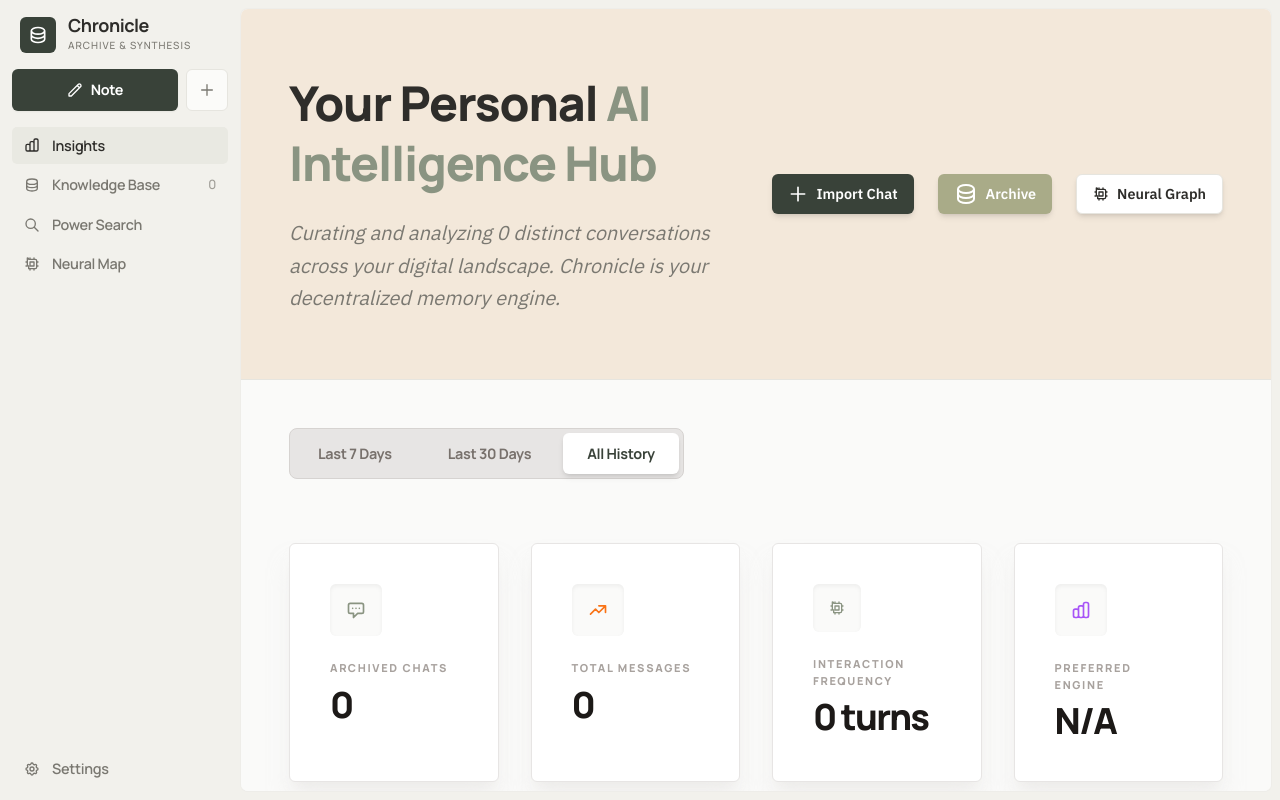
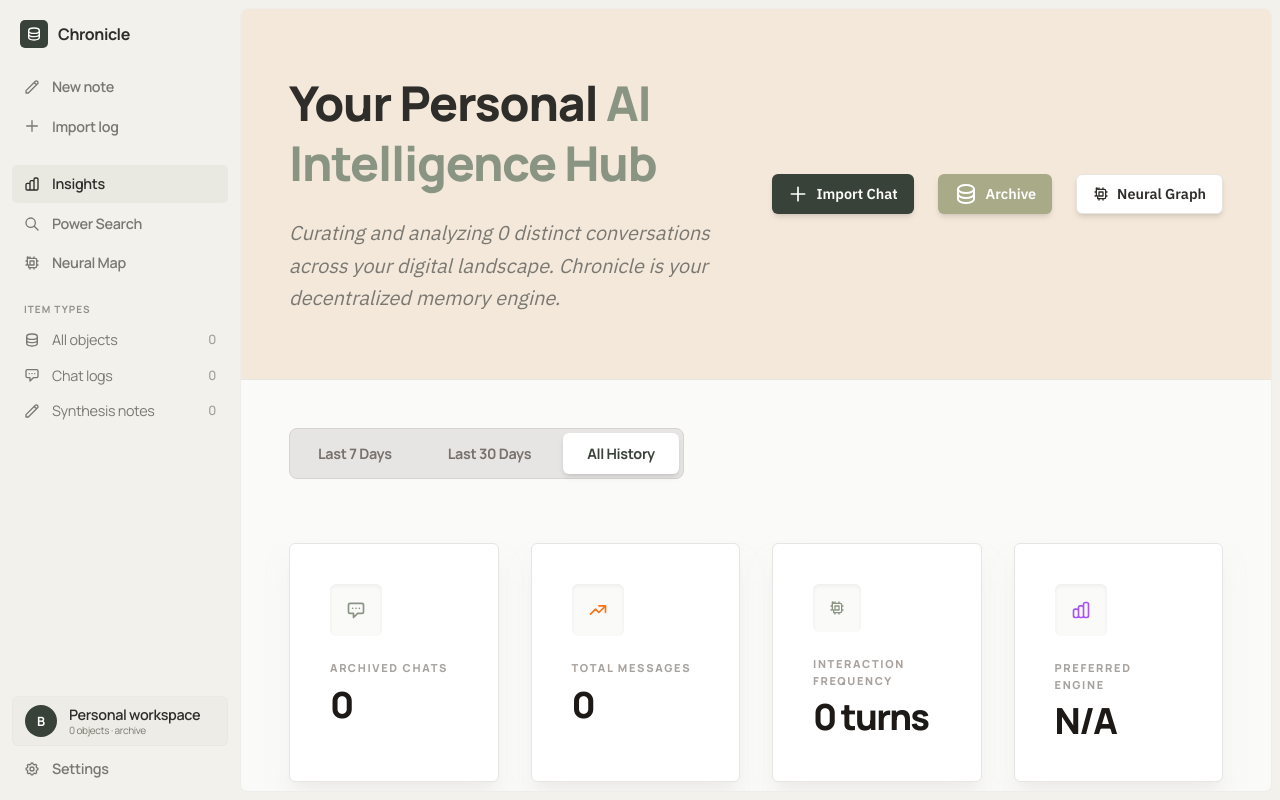
Before and after one commit to Bojanni050/Chronicle-Gaia, a React (Vite) app: page / in a window 1280 px wide. Built offline with nearby package versions, Linux system fonts and the light colour scheme.

Commit message:
Refine Chronicle mindstack-style layout

```diff
--- a/App.tsx
+++ b/App.tsx
@@ -2,7 +2,7 @@
 import React, { useState, useEffect, useMemo, useRef } from 'react';
 import { ChatEntry, SourceType, AppState, Settings, Theme, AIProvider, ViewMode, ItemType, Link, CaptureData, FoundationCaptureState, SourceFileState } from './types';
 import { Sidebar } from './components/Sidebar';
-import { SearchIcon, PlusIcon, DatabaseIcon, SettingsIcon, XIcon, ChartIcon, NetworkIcon, ActivityIcon, BoltIcon, PencilIcon } from './components/Icons';
+import { SearchIcon, PlusIcon, DatabaseIcon, SettingsIcon, XIcon, ChartIcon, NetworkIcon, ActivityIcon, BoltIcon, PencilIcon, MessageIcon } from './components/Icons';
 import { UploadModal, SourceFileRef, AttachmentRef } from './components/UploadModal';
 import { ChatViewer } from './components/ChatViewer';
 import { SettingsModal } from './components/SettingsModal';
@@ -578,43 +578,36 @@ const App: React.FC = () => {
 
   const navItem = (active: boolean) =>
     `w-full flex items-center gap-3 px-3 py-2 rounded-lg text-sm font-semibold transition-colors ${active ? 'bg-sandstone/70 dark:bg-stone-800 text-earth-dark dark:text-white' : 'text-moss-brown dark:text-stone-400 hover:bg-hover-bg dark:hover:bg-stone-800/60'}`;
+  const navCount = 'ml-auto text-xs font-medium text-moss-brown/70 dark:text-stone-500';
   const panel = 'flex-1 flex overflow-hidden relative rounded-2xl bg-paper dark:bg-stone-900 border border-sandstone/60 dark:border-stone-800';
+  const typeRow = (active: boolean) =>
+    `w-full flex items-center gap-3 px-3 py-1.5 rounded-lg text-sm transition-colors ${active ? 'bg-sandstone/70 dark:bg-stone-800 text-earth-dark dark:text-white font-semibold' : 'text-moss-brown dark:text-stone-400 hover:bg-hover-bg dark:hover:bg-stone-800/60'}`;
 
   return (
     <div className={`flex h-screen bg-warm-beige dark:bg-stone-950 text-earth-dark dark:text-stone-100 transition-colors duration-300 overflow-hidden ${isMacOS ? 'pt-4' : ''}`}>
 
-      <nav className={`w-60 shrink-0 flex flex-col gap-4 px-3 pb-3 font-sans ${isMacOS ? 'pt-8' : 'pt-4'}`}>
-        <div className="flex items-center gap-3 px-2 cursor-pointer" onClick={() => setState(prev => ({ ...prev, viewMode: 'dashboard', viewingChat: null }))}>
-          <div className="bg-[#394239] p-2 rounded-xl text-white"><DatabaseIcon className="h-5 w-5" /></div>
-          <div className="flex flex-col">
-            <h1 className="text-lg font-bold tracking-tight text-earth-dark dark:text-white leading-none">Chronicle</h1>
-            <p className="text-[10px] text-moss-brown dark:text-stone-500 font-medium uppercase tracking-widest mt-1">Archive & Synthesis</p>
-          </div>
+      <nav className={`w-60 shrink-0 flex flex-col gap-5 px-3 pb-3 font-sans ${isMacOS ? 'pt-8' : 'pt-4'}`}>
+        <div className="flex items-center gap-2.5 px-2 pt-1 cursor-pointer" onClick={() => setState(prev => ({ ...prev, viewMode: 'dashboard', viewingChat: null }))}>
+          <div className="bg-[#394239] p-1.5 rounded-lg text-white"><DatabaseIcon className="h-4 w-4" /></div>
+          <h1 className="text-base font-bold tracking-tight text-earth-dark dark:text-white leading-none">Chronicle</h1>
         </div>
 
-        <div className="flex gap-2">
-          <button
-            onClick={handleCreateNote}
-            className="flex-1 flex items-center justify-center gap-2 bg-[#394239] hover:bg-[#2C362C] text-white py-2.5 rounded-xl text-sm font-bold transition-colors shadow-sm"
-          >
-            <PencilIcon className="w-4 h-4" /> Note
+        <div className="flex flex-col gap-0.5">
+          <button onClick={handleCreateNote} className={navItem(false)} title="New synthesis note">
+            <PencilIcon className="w-4 h-4" /> New note
           </button>
           <button
             onClick={() => setState(prev => ({ ...prev, isUploading: true }))}
-            title="Import Log"
-            className="px-3 rounded-xl border border-sandstone dark:border-stone-700 bg-paper dark:bg-stone-800 text-moss-brown hover:text-earth-dark dark:hover:text-white transition-colors"
+            className={navItem(false)}
+            title="Import chat log"
           >
-            <PlusIcon className="w-4 h-4" />
+            <PlusIcon className="w-4 h-4" /> Import log
           </button>
         </div>
 
         <div className="flex flex-col gap-0.5">
           <button onClick={() => setState(prev => ({ ...prev, viewMode: 'dashboard' }))} className={navItem(state.viewMode === 'dashboard')}>
             <ChartIcon className="w-4 h-4" /> Insights
-          </button>
-          <button onClick={() => setState(prev => ({ ...prev, viewMode: 'archive' }))} className={navItem(state.viewMode === 'archive')}>
-            <DatabaseIcon className="w-4 h-4" /> Knowledge Base
-            <span className="ml-auto text-xs font-medium text-moss-brown/70">{state.chats.filter(c => !c.archived).length}</span>
           </button>
           <button onClick={() => setState(prev => ({ ...prev, viewMode: 'search' }))} className={navItem(state.viewMode === 'search')}>
             <SearchIcon className="w-4 h-4" /> Power Search
@@ -624,7 +617,36 @@ const App: React.FC = () => {
           </button>
         </div>
 
-        <div className="mt-auto">
+        <div className="flex flex-col gap-0.5">
+          <p className="text-[10px] font-bold uppercase tracking-widest text-moss-brown/80 dark:text-stone-500 px-3 mb-1">Item types</p>
+          <button onClick={() => setState(prev => ({ ...prev, viewMode: 'archive', selectedType: 'all' }))} className={typeRow(state.viewMode === 'archive' && state.selectedType === 'all')}>
+            <DatabaseIcon className="w-4 h-4" /> All objects
+            <span className={navCount}>{state.chats.filter(c => !c.archived).length}</span>
+          </button>
+          <button onClick={() => setState(prev => ({ ...prev, viewMode: 'archive', selectedType: ItemType.CHAT }))} className={typeRow(state.viewMode === 'archive' && state.selectedType === ItemType.CHAT)}>
+            <MessageIcon className="w-4 h-4" /> Chat logs
+            <span className={navCount}>{state.chats.filter(c => !c.archived && c.type === ItemType.CHAT).length}</span>
+          </button>
+          <button onClick={() => setState(prev => ({ ...prev, viewMode: 'archive', selectedType: ItemType.NOTE }))} className={typeRow(state.viewMode === 'archive' && state.selectedType === ItemType.NOTE)}>
+            <PencilIcon className="w-4 h-4" /> Synthesis notes
+            <span className={navCount}>{state.chats.filter(c => !c.archived && c.type === ItemType.NOTE).length}</span>
+          </button>
+        </div>
+
+        <div className="mt-auto flex flex-col gap-1">
+          <div className="flex items-center gap-3 px-3 py-2 rounded-xl bg-sandstone/40 dark:bg-stone-800/50 border border-sandstone/50 dark:border-stone-800">
+            {state.settings.userAvatar ? (
+              <img src={state.settings.userAvatar} alt="" className="w-8 h-8 rounded-full object-cover shrink-0" />
+            ) : (
+              <div className="w-8 h-8 rounded-full bg-[#394239] text-white flex items-center justify-center text-xs font-bold shrink-0">
+                {(state.settings.userName || 'B').charAt(0).toUpperCase()}
+              </div>
+            )}
+            <div className="min-w-0 leading-tight">
+              <p className="text-sm font-semibold truncate text-earth-dark dark:text-white">{state.settings.userName || 'Personal workspace'}</p>
+              <p className="text-[10px] text-moss-brown dark:text-stone-500 truncate">{state.chats.filter(c => !c.archived).length} objects · archive</p>
+            </div>
+          </div>
           <button onClick={() => setState(prev => ({ ...prev, isSettingsOpen: true }))} className={navItem(false)}>
             <SettingsIcon className="w-4 h-4" /> Settings
           </button>
@@ -688,11 +710,12 @@ const App: React.FC = () => {
               dateEnd={state.searchFilters.dateEnd}
               onDateRangeChange={(start, end) => setState(prev => ({ ...prev, searchFilters: { ...prev.searchFilters, dateStart: start, dateEnd: end } }))}
               activeRelatedTags={state.relatedTags}
-              showArchived={state.showArchived}
-              onShowArchivedChange={(show) => setState(prev => ({ ...prev, showArchived: show }))}
-            />
+               showArchived={state.showArchived}
+               onShowArchivedChange={(show) => setState(prev => ({ ...prev, showArchived: show }))}
+               onNew={handleCreateNote}
+             />
 
-            <main className="flex-1 min-w-0 bg-paper dark:bg-stone-900 border border-sandstone/60 dark:border-stone-800 rounded-2xl relative overflow-hidden">
+            <main className="flex-1 min-w-0 bg-[#F5F4EF] dark:bg-stone-900 border border-sandstone/60 dark:border-stone-800 rounded-2xl relative overflow-hidden">
               {state.viewingChat ? (
                 <ChatViewer
                   chat={state.viewingChat}
--- a/components/ChatViewer.tsx
+++ b/components/ChatViewer.tsx
@@ -348,7 +348,7 @@ export const ChatViewer: React.FC<ChatViewerProps> = ({
         </div>
       )}
 
-      <div className="px-10 pt-6 pb-4 border-b shrink-0 bg-paper dark:bg-stone-900 border-sandstone/50 dark:border-stone-800 z-10">
+      <div className="px-10 pt-8 pb-6 border-b shrink-0 bg-paper dark:bg-stone-900 border-sandstone/50 dark:border-stone-800 z-10">
         <div className="max-w-4xl mx-auto">
             <div className="flex items-center justify-between mb-4 min-h-[32px]">
                 <div>
@@ -368,7 +368,7 @@ export const ChatViewer: React.FC<ChatViewerProps> = ({
                              {isNote ? <PencilIcon className="w-6 h-6" /> : <MessageIcon className="w-6 h-6" />}
                          </div>
                          <div>
-                            <h1 className="text-3xl sm:text-4xl font-semibold text-earth-dark dark:text-white font-display tracking-tight leading-tight">{chat.title}</h1>
+                             <h1 className="text-4xl sm:text-5xl font-light text-earth-dark dark:text-white font-display tracking-[-0.04em] leading-tight">{chat.title}</h1>
                             <div className="flex items-center gap-2 text-[10px] font-black text-moss-brown uppercase tracking-[0.2em] mt-1">
                                 <span>{isNote ? 'PERSONAL SYNTHESIS' : chat.source}</span>
                                 <span>•</span>
@@ -443,7 +443,7 @@ export const ChatViewer: React.FC<ChatViewerProps> = ({
       <div ref={scrollContainerRef} className="flex-1 overflow-y-auto scroll-smooth">
         <ErrorBoundary>
           <div className="max-w-4xl mx-auto px-8 py-10 space-y-12">
-              <div className={`border-2 rounded-3xl p-8 relative shadow-sm ${isNote ? 'bg-amber-50/30 border-amber-200 dark:bg-amber-950/20 dark:border-amber-900/50' : 'bg-slate-50/50 border-sandstone/30 dark:bg-stone-800/50 dark:border-stone-700'}`}>
+               <div className={`border rounded-xl p-8 relative shadow-sm ${isNote ? 'bg-amber-50/30 border-amber-200 dark:bg-amber-950/20 dark:border-amber-900/50' : 'bg-slate-50/50 border-sandstone/30 dark:bg-stone-800/50 dark:border-stone-700'}`}>
                   <div className={`absolute -top-3 left-8 px-3 py-1 rounded-full text-[9px] font-black uppercase tracking-widest text-white shadow-md ${isNote ? 'bg-amber-500' : 'bg-sage-green'}`}>Abstract</div>
                   <div className="flex gap-4">
                       <div className="flex-1">
--- a/components/Sidebar.tsx
+++ b/components/Sidebar.tsx
@@ -24,6 +24,7 @@ interface SidebarProps {
   activeRelatedTags?: string[];
   showArchived: boolean;
   onShowArchivedChange: (show: boolean) => void;
+  onNew: () => void;
 }
 
 export const Sidebar: React.FC<SidebarProps> = ({
@@ -45,7 +46,8 @@ export const Sidebar: React.FC<SidebarProps> = ({
   onDateRangeChange,
   activeRelatedTags = [],
   showArchived,
-  onShowArchivedChange
+  onShowArchivedChange,
+  onNew
 }) => {
   const [showQuickFilters, setShowQuickFilters] = useState(false);
   const MIN_WIDTH = 240;
@@ -171,7 +173,7 @@ export const Sidebar: React.FC<SidebarProps> = ({
     <aside
       ref={asideRef}
       style={{ width: `${width}px` }}
-      className="max-w-[50vw] flex flex-col shrink-0 font-sans relative transition-colors"
+      className="max-w-[50vw] flex flex-col shrink-0 font-sans relative transition-colors bg-[#FCFCF9] dark:bg-stone-900 border-x border-sandstone/60 dark:border-stone-800"
     >
 
       {/* Resize handle */}
@@ -183,8 +185,21 @@ export const Sidebar: React.FC<SidebarProps> = ({
         <div className="h-full w-full transition-colors group-hover:bg-sage-green/40" />
       </div>
 
-      {/* Top Search & Filter Header */}
-      <div className="px-2 pb-3 pt-1 space-y-3 z-10">
+      {/* List header */}
+      <div className="px-4 pt-3 pb-2 flex items-start justify-between gap-3 border-b border-sandstone/70 dark:border-stone-800">
+        <div className="leading-tight">
+          <h2 className="text-lg font-bold tracking-tight text-earth-dark dark:text-white">All objects</h2>
+          <p className="text-[10px] uppercase tracking-widest text-moss-brown mt-1">{filteredChats.length} objects</p>
+        </div>
+        <button
+          onClick={onNew}
+          className="shrink-0 rounded-lg bg-[#394239] px-3 py-2 text-xs font-bold text-white shadow-sm transition-colors hover:bg-[#2C362C]"
+        >
+          New
+        </button>
+      </div>
+
+      <div className="px-3 pb-3 pt-3 space-y-3 z-10">
 
         <div className="flex gap-2">
             <div className="relative flex-1">
```
Also changed, not shown: components/ChatCard.tsx (+4 -4 lines), components/RightSidebar.tsx (+4 -6 lines), 1 other file (tests, documents, lock files or other folders).
